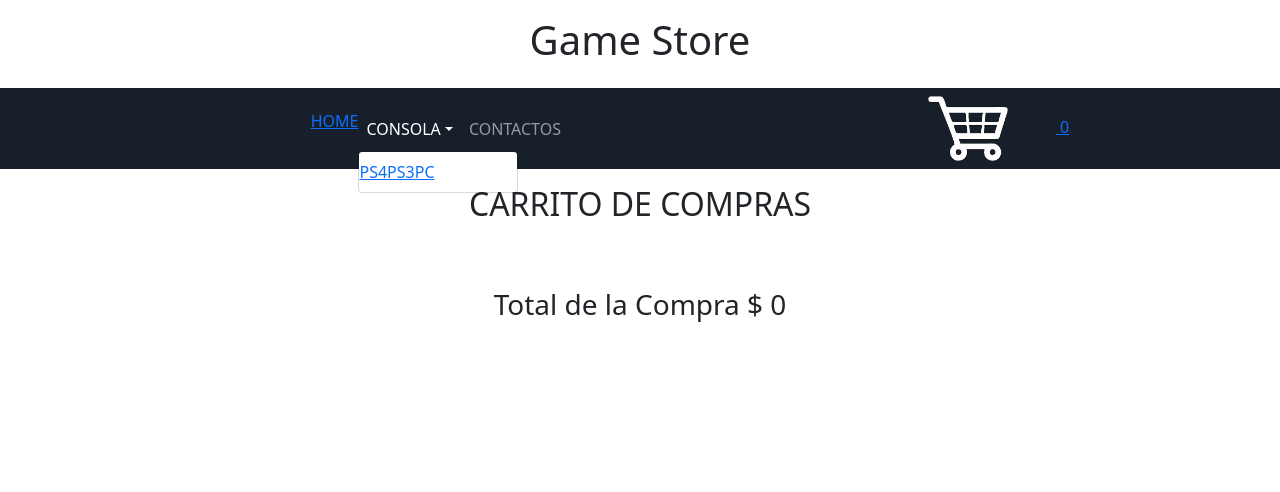
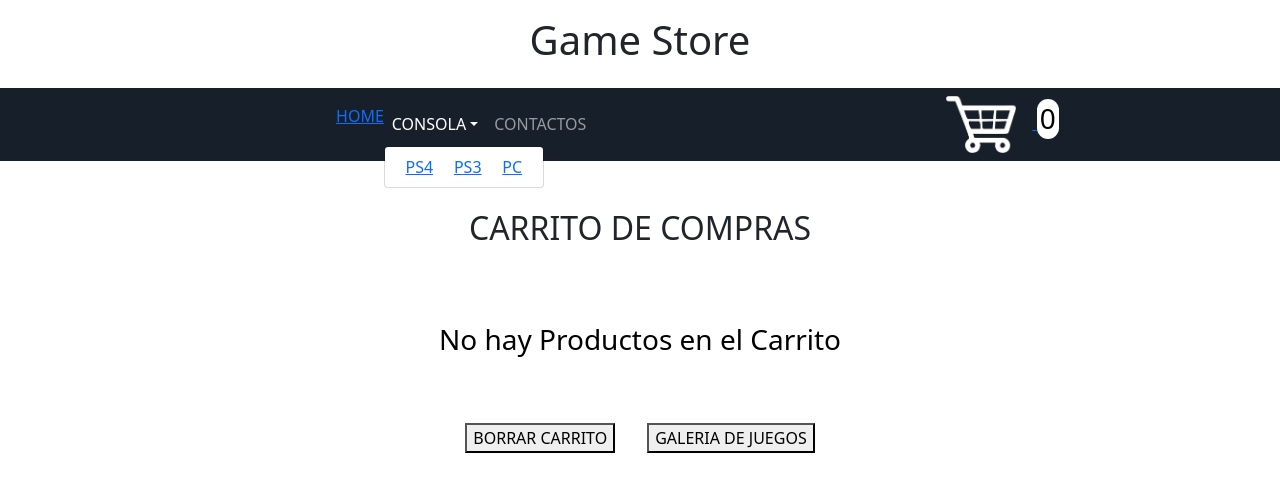
Before and after one commit to caceresivan5/Proyecto-React, a React (Create React App) app: page /cart in a window 1280 px wide. Both pictures are taken after a click on the button "CONSOLA". Shown: the top 492 px of the page. Built offline with nearby package versions, Linux system fonts and the light colour scheme.

Commit message:
desafio Cart View

```diff
--- a/src/App.css
+++ b/src/App.css
@@ -15,7 +15,7 @@ h2{
 
   .CarritoCompras{
     width: 20%;
-    margin: auto 3rem;
+    margin: auto 1rem;
   }
   .contadorCarrito label{
    display: block;
@@ -81,13 +81,13 @@ h2{
     margin: 1rem auto;
   }
   .tabla{
-    width: 70%;
+    width: 60%;
   }
   .tabla img{
     padding: 0.6rem;
   }
   .tabla button{
-   margin: 0.5rem;
+   margin: auto 0.5rem;
   }
   .tabla th{
     width: 30%;
@@ -99,3 +99,32 @@ h2{
   .totalCompra{
     margin: 3rem auto;
   }
+ .detallesCarrito{
+   display: flex;
+   justify-content: space-evenly;
+ }
+ .detallesCarrito p{
+  margin: auto auto;
+}
+ .detallesCarrito img{
+ width: 15%;
+ display: block;
+ margin: auto auto;
+}
+.carrito{
+  margin: 2rem;
+}
+.botonesCarrito button{
+  margin: 1rem;
+}
+.categoriasMenu{
+  display: flex;
+  justify-content: space-evenly;
+}
+h3{
+  display: inline-block;
+  background-color: white;
+  padding: 0.2rem;
+  border-radius: 1rem;
+  color: black;
+}
--- a/src/component/Cart.js
+++ b/src/component/Cart.js
@@ -1,15 +1,16 @@
 import React from "react";
+import { Link } from "react-router-dom";
 import { useCartContext } from "./cartContext";
 
 
 
 
 const Cart = () => {
- const {carList, BorrarItemCarrito, precioTotal, CantidadProd} = useCartContext()
- console.log(carList)
+ const {carList, BorrarItemCarrito, precioTotal, CantidadProd,borrarCarrito} = useCartContext()
+
     return(
         <div>
-            <center>
+            <center className='carrito'>
                 <h2>CARRITO DE COMPRAS</h2>
 
                 { carList.map(Item =>
@@ -17,30 +18,31 @@ const Cart = () => {
                 <div key={Item.id} className='tabla' >
 
                 <th>
-                <img src = {Item.itemCart.portada} className='imagenDetalle' alt='portada'></img>
-                </th>
-
-                <th>
-                <h3> {Item.itemCart.nombre} </h3>
-                </th>
-
-                <th>
+                    <div className='detallesCarrito'>
+                    <img src = {Item.itemCart.portada} className='imagenDetalle' alt='portada'></img>
                  <p>Precio unitario: $ {Item.itemCart.precio}</p>
-                 <p>Unidades: {CantidadProd(Item)}</p>
-                </th>
-
-                <th>
-                <button onClick={()=>BorrarItemCarrito(Item)} >Borrar</button>
-
+                 <p>Unidades: { CantidadProd(Item) }</p>
+                 <p>SubTotal: $ { (CantidadProd(Item))*(Item.itemCart.precio) }</p>
+                <button onClick={()=>BorrarItemCarrito(Item)} >ELIMINAR</button>
+                 </div>
                 </th>
 
                 </div>) }
 
+                 { (carList.length === 0)
+                 ?
+                  <h3 className='totalCompra'> No hay Productos en el Carrito  </h3>
+                  :
+               <h3 className='totalCompra'> Total de la Compra $ { precioTotal() }  </h3>
+               }
+                <div className='botonesCarrito'>
 
-                <h3 className='totalCompra'> Total de la Compra $ { precioTotal()} </h3>
+                <button onClick={()=>borrarCarrito()} >BORRAR CARRITO</button>
+                <Link to='/'>
+                <button>GALERIA DE JUEGOS</button>
+                </Link>
 
-
-
+                </div>
             </center>
         </div>
     )
--- a/src/component/ItemDetail.js
+++ b/src/component/ItemDetail.js
@@ -20,7 +20,7 @@ const ItemDetail = ({DetalleJuego})  =>  {
             <div className ='detalleJuegos'>
 
             <div key = {DetalleJuego.id} className = 'card w-25 mt-3 cardJuegoDetalle ' >
-        <div className = 'card-header  mt-3 cardNombre'>ItemDetail</div>
+        <div className = 'card-header  mt-3 cardNombre'>Detalle</div>
         <div className = 'card-body'>
         <img src = {DetalleJuego.portada} className='imagenDetalle' alt='portada'></img>
         <p> Nombre : {DetalleJuego.nombre}</p>
--- a/src/component/NavBar.js
+++ b/src/component/NavBar.js
@@ -24,12 +24,13 @@ export const NavBar = (props) =>{
 
     <Link exact to='/'>HOME</Link>
      <NavDropdown title="CONSOLA" className='Secciones' >
+        <div className='Secciones categoriasMenu'>
        <Link exact to='/consola/PS4'>PS4</Link>
 
        <Link exact to='/consola/PS3'>PS3</Link>
 
        <Link exact to='/consola/PC'>PC</Link>
-
+       </div>
      </NavDropdown>
      <Nav.Link href="#">CONTACTOS</Nav.Link>
 
@@ -37,9 +38,8 @@ export const NavBar = (props) =>{
   </NavbarCollapse>
 
   <Link exact to='/cart'>
-
   <CartWidget count = {count}/> {/* CARRITO DE COMPRAS */}
-  { AcumuladorCart () }
+   <h3>{AcumuladorCart()}</h3>
   </Link>
 
  </Navbar>
--- a/src/component/cartContext.js
+++ b/src/component/cartContext.js
@@ -29,12 +29,19 @@ export default function CartContextProvider ({children}){ //con children estoy t
         return carList.reduce((acumulador, Valor) => acumulador + Valor.Cantidad, 0)
     }
     const precioTotal = () =>{
-        return carList.reduce((acumulador, Valor)=>(acumulador + (Valor.Cantidad * Valor.itemCart.precio)), 0)
+
+            return carList.reduce((acumulador, Valor)=>(acumulador + (Valor.Cantidad * Valor.itemCart.precio)), 0)
+
+
     }
+
     const CantidadProd =(DatoCarrito)=>{
         return DatoCarrito.Cantidad
     }
 
+    function borrarCarrito () {
+        setCarList([])
+    }
 
 
 
@@ -45,7 +52,7 @@ export default function CartContextProvider ({children}){ //con children estoy t
             BorrarItemCarrito,
             AcumuladorCart,
             CantidadProd,
-
+            borrarCarrito,
             precioTotal
         }}>
 
```
